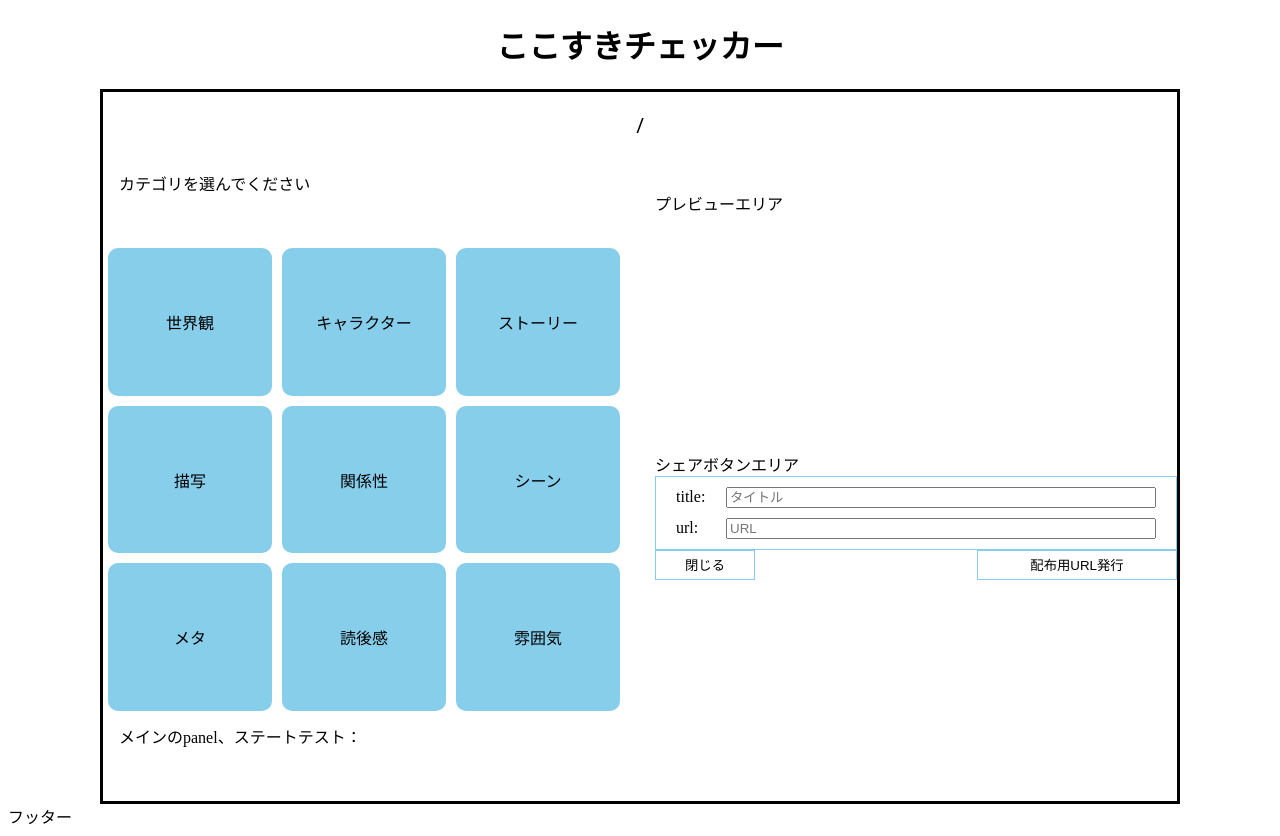
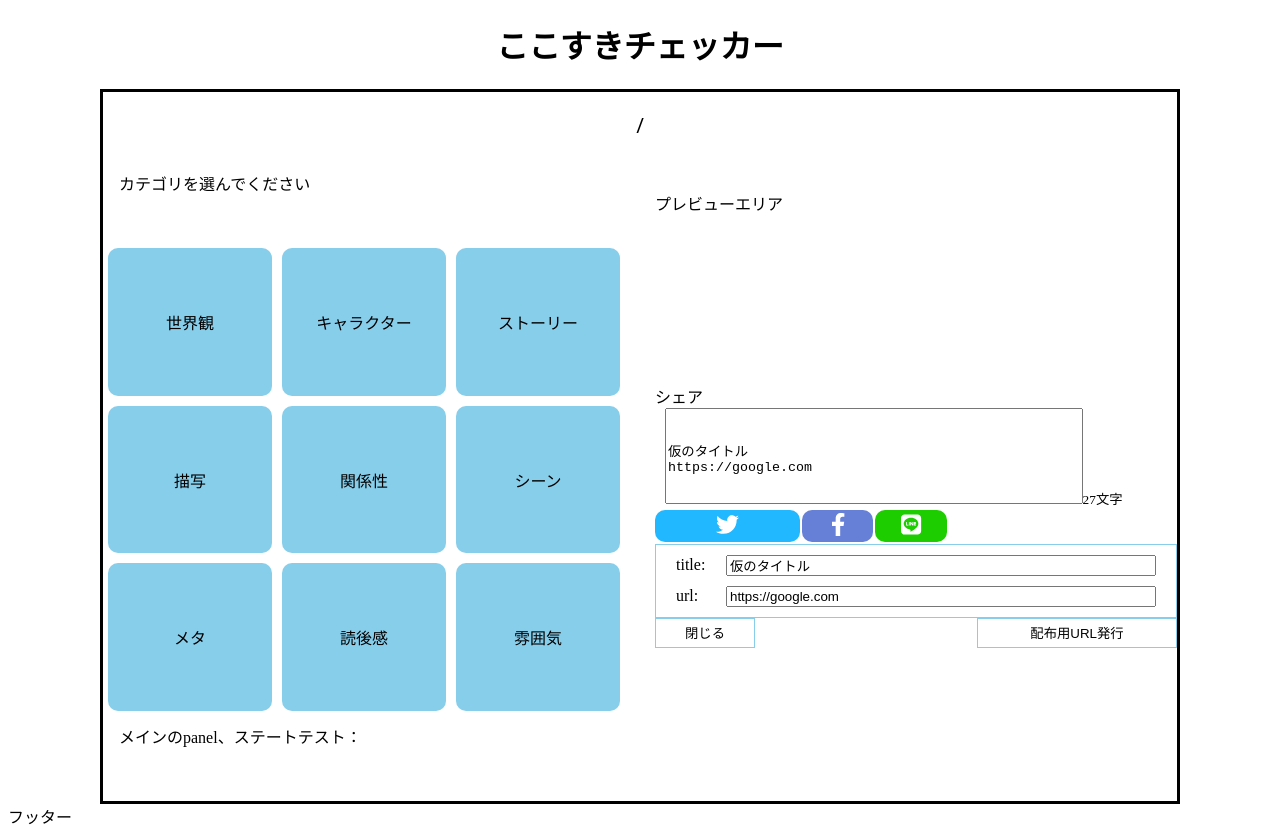
Before and after one commit to ruto-txt/kokosuki, a Next.js app: page / in a window 1280 px wide. Both pictures are taken after a click on the button "Ξ 情報入力". Built offline with nearby package versions, Linux system fonts and the light colour scheme.

Commit message:
シェアボタンの実装！ 次はレスポンシブデザインの徹底ですね

```diff
--- a/components/forms.js
+++ b/components/forms.js
@@ -1,5 +1,4 @@
 import React,{useState, useMemo, useCallback} from 'react'
-import {useRouter} from 'next/router'
 import Modal from 'react-modal'
 
 const customStyle={
@@ -18,28 +17,30 @@ const customStyle={
 Modal.setAppElement('#__next');
 
 const Forms=(props)=>{
-    const [isOpen, setIsOpen] = useState(()=>{
-        if(props.title||props.url){return true;}
-        return false;
-    });
-    const [title,setTitle]=useState(props.title)
-    const [url,setUrl]=useState(props.url)
-    const router = useRouter();
+    const [isOpen, setIsOpen] = useState(props.querycheck);
     const [modalIsOpen,setModalIsOpen]=useState(false);
 
     const ModalContent =useCallback(()=>{
-        const [areatext,setAreaText]=useState(title + url + "で草");
+        const obj = generateURLObj(props.title,props.url)
+
+        const writeToClipboard = useCallback((target)=>{
+            var textarea = document.getElementById(target);
+            textarea.select();// 文字をすべて選択
+            document.execCommand("copy");// コピー
+
+            alert(`コピーしました\n${textarea.textContent}`)
+        })
 
         return (<>
             <h1 className="modal-title">配布用URL発行</h1>
-        <p className="modal-title">URLなどが入力されたページへの<br className="mb-br"/>リンクアドレスを発行できます</p>
+            <p className="modal-title">タイトルURL入力済みページへの<br className="mb-br"/>リンクアドレスを発行できます</p>
             <div className="modal-grid">
-            <label>発行URL</label><button>コピー</button>
-            <textarea id="textURL" readOnly value={areatext}></textarea>
+                <label>発行URL</label><button onClick={()=>writeToClipboard("textURL")}>コピー</button>
+                <textarea id="textURL" readOnly value={obj.encUrl}></textarea>
             </div><hr/>
             <div className="modal-grid">
-            <label>HTMLタグ</label><button>コピー</button>
-            <textarea id="textHtml" readOnly value={areatext}></textarea>
+                <label>HTMLタグ</label><button onClick={()=>writeToClipboard("textHtml")}>コピー</button>
+                <textarea id="textHtml" readOnly value={obj.htmltag}></textarea>
             </div>
             <style jsx>{`
                 .modal-title{
@@ -62,6 +63,7 @@ const Forms=(props)=>{
                     width:100%;
                     height:3rem;
                     grid-column:1/span 3;
+                    resize:none;
                 }
                 @media (min-width: 641px){
                     .mb-br{
@@ -69,17 +71,26 @@ const Forms=(props)=>{
                     }
                 }
             `}</style>
-        </>)})
+        </>)
+        }
+    )
+
+    const generateURLObj=useCallback((title,url)=>{
+//仮のもの！！
+const encUrl = `${window.location}?title=${encodeURIComponent(title)}&url=${encodeURIComponent(url)}`;
+        const htmltag = `<a href=${encUrl}>${title}</a>`
+        return {encUrl,htmltag}
+    })
 
     return (<>
         <div key="form" className={isOpen?"grid-container":"grid-container is-hidden"}>
         <label htmlFor="title">title:</label>
-        <input type="text" id="title" key="title" placeholder="タイトル" value={title}
-            onChange={e=>setTitle(e.target.value)}/>
+        <input type="text" id="title" key="title" placeholder="タイトル" value={props.title}
+            onChange={e=>props.funcUpdateTitle(e.target.value)}/>
 
         <label htmlFor="url">url:</label>
-        <input type="url" id="url" key="url" placeholder="URL" value={url}
-            onChange={e=>setUrl(e.target.value)}/>
+        <input type="url" id="url" key="url" placeholder="URL" value={props.url}
+            onChange={e=>props.funcUpdateUrl(e.target.value)}/>
         </div>
         <div className="grid-button-wrapper">
             <button type="button" className="button" onClick={()=>setIsOpen(!isOpen)}>{isOpen?"閉じる":"Ξ　情報入力"}</button>
@@ -91,8 +102,9 @@ const Forms=(props)=>{
             onRequestClose={()=>{setModalIsOpen(!modalIsOpen)}}
             style={customStyle}
             contentLabel="generateURL modal">
-            <ModalContent title={title} url={url}/>
+            <ModalContent/>
         </Modal>
+
         <style jsx>{`
             .grid-container{
                 display:grid;
--- a/package.json
+++ b/package.json
@@ -8,10 +8,16 @@
     "start": "next start"
   },
   "dependencies": {
+    "@fortawesome/fontawesome-svg-core": "^1.2.30",
+    "@fortawesome/free-brands-svg-icons": "^5.14.0",
+    "@fortawesome/react-fontawesome": "^0.1.11",
     "next": "9.4.4",
     "react": "16.13.1",
     "react-dom": "16.13.1",
     "react-modal": "^3.11.2",
     "react-responsive": "^8.1.0"
+  },
+  "devDependencies": {
+    "@zeit/next-css": "^1.0.1"
   }
 }
--- a/pages/_app.js
+++ b/pages/_app.js
@@ -1,4 +1,7 @@
 import '../styles/global.css'
+import { config } from '@fortawesome/fontawesome-svg-core'
+import '@fortawesome/fontawesome-svg-core/styles.css' // Import the CSS
+config.autoAddCss = false // Tell Font Awesome to skip adding the CSS automatically since it's being imported above
 
 export default function App({ Component, pageProps }) {
     return <Component {...pageProps} />
--- a/pages/index.js
+++ b/pages/index.js
@@ -1,11 +1,13 @@
 import Head from 'next/head'
-import Link from 'next/link'
-import Layout from '../components/layout'
 import Forms from '../components/forms.js'
 import Panels from '../components/panels.js'
 import React,{useState, useMemo,useCallback, useContext} from 'react'
 // import PanelsState from '../components/panels-state.js'
 import Preview from '../components/preview.js';
+import { FontAwesomeIcon } from '@fortawesome/react-fontawesome'
+import { faTwitter,faLine,faFacebookF } from '@fortawesome/free-brands-svg-icons'
+
+
 
 export async function getServerSideProps({query}){
     return{
@@ -14,14 +16,12 @@ export async function getServerSideProps({query}){
 }
 
 export default function Home({query}){
-    const [history, sethistory] = useState([]);
+    const [history,sethistory] = useState([]);
     const [current,setcurrent]=useState([null,null])
 
-    const inputUrl = query.url?decodeURIComponent(query.url):""
-    const inputTitle =query.title?decodeURIComponent(query.title):""
 
-const object={
-    1:{'label':"世界観",'explanatory':"物語の舞台や背景が印象的だったときに。\n重要アイテムなども含まれます",
+    const object={
+        1:{'label':"世界観",'explanatory':"物語の舞台や背景が印象的だったときに。\n重要アイテムなども含まれます",
         'children':{
             //親番号
             2:{'label':"舞台",'phrase':"[1]が魅力的な[0]",'explanatory':"魅力的な世界だった"},
@@ -36,7 +36,7 @@ const object={
     },
     2:{'label':"キャラクター",'explanatory':"誰か特定の登場人物に対する感想",
         'children':{
-            1:{'label':"親近感",'phrase':"[1]のある[1]",'explanatory':"他人事に思えないキャラがいる、普通の人が頑張っている姿が魅力的だった"},
+            1:{'label':"親近感",'phrase':"[1]のある[0]",'explanatory':"他人事に思えないキャラがいる、普通の人が頑張っている姿が魅力的だった"},
             //親番号
             3:{'label':"憧れる",'phrase':"[1][0]",'explanatory':"かっこいい、存在感の輝くキャラクターがいた"},
             4:{'label':"かわいい",'phrase':"[1][0]",'explanatory':"理屈じゃない。kawaiiは世界を制する。"},
@@ -201,6 +201,99 @@ const object={
         // return category.label + "の" + item.label
     })
 
+    const [URL,setUrl]=useState(()=>query.url?query.url:"https://google.com");
+    const [title,setTitle]=useState(()=>query.title?query.title:"仮のタイトル")
+    const propsForInputs={
+        funcUpdateUrl:(arg)=>setUrl(arg),
+        funcUpdateTitle:(arg)=>setTitle(arg),
+        funcCopy:(arg)=>writeToClipboard(arg),
+        title:title,
+        url:URL
+    }
+
+    const writeToClipboard = useCallback((target)=>{
+        var textarea = document.getElementById(target);
+        textarea.select();// 文字をすべて選択
+        document.execCommand("copy");// コピー
+
+        alert(`コピーしました\n\n\"${textarea.textContent}\"`)
+    })
+
+    const Shares=useCallback(()=>{
+        const _URL = useMemo(()=>encodeURIComponent(URL))
+        const tmp = history.map(arg=>inquiryText(arg)).join("\n");
+        const pretext =`${tmp}\n\n${title}\n${URL}`
+        const text = encodeURIComponent(pretext)
+
+        return (<>
+            <textarea id="pretext" readOnly value={pretext} onClick={()=>writeToClipboard("pretext")}/><small>{pretext.length}文字</small>
+            <div className="grid-wrapper">
+                <a id="tweetbutton" href={`https://twitter.com/share?url=${_URL}&text=${text}`} target="_blank"
+                    className="btn-social-square tw"><FontAwesomeIcon icon={faTwitter}/></a>
+                <a href={`https://www.facebook.com/share.php?u=${_URL}`} target="_blank"
+                    className="btn-social-square fb"><FontAwesomeIcon icon={faFacebookF}/></a>
+                <a href={`https://social-plugins.line.me/lineit/share?url=${_URL}`} target="_blank"
+                    className="btn-social-square ln"><FontAwesomeIcon icon={faLine}/></a>
+                {history.length!=0?<div className="btn-social-square btn" onClick={()=>{
+                    var textField = document.createElement('textarea')
+                    textField.innerText=`${tmp}`
+                    document.body.appendChild(textField)
+                    textField.select()
+                    document.execCommand('copy')
+                    textField.remove()
+                    alert(`コピーしました\n\n\"${tmp}\"`)
+                }}>コピー</div>:<div>{/** 空要素 */}</div>}
+            </div>
+            <style jsx>{`
+                #pretext{
+                    margin-left:10px;
+                    width:80%;
+                    height:6rem;
+                    resize:none;
+                }
+                .grid-wrapper{
+                    display:grid;
+                    max-width:70%;
+                    gap:2px;
+                    grid-template-columns:repeat(5,1fr);
+                    justify-items: center;
+                }
+                .btn-social-square {
+                    display: inline-block;
+                    text-decoration: none;
+                    margin:2px;
+                    width:100%;
+                    height: 2rem;
+                    line-height: 2rem;
+                    font-size: 23px;
+                    color:white;
+                    border-radius: 10px;
+                    text-align: center;
+                    overflow: hidden;
+                    transition: .3s;
+                }
+                .btn{
+                    font-size:16px;
+                    font-weight:bold;
+                    background: gray;
+                    cursor:pointer;
+                }
+                .btn-social-square:hover {
+                    -webkit-transform: scale(1.1);
+                    transform: scale(1.1);
+                }
+                .tw {
+                    background: #22b8ff;
+                    grid-column:1/span 2;
+                }
+                .fb {
+                    background: #6680d8;
+                }
+                .ln{
+                    background: #1dcd00;
+                }
+                `}</style>
+        </>)},[URL,title,history])
 
     return (
         <>
@@ -219,13 +312,16 @@ const object={
                 funcSwap={(index)=>swapStateArr(history,index)} funcDel={index=>deleteStateArr(history,index)}>
                 </Preview>}
             </section>
+
             <section className="panels">
                 <Panels selected={current} objects={object}
                 onClick={(input,state)=>handleSetSelectState(input,state)}>メインのpanel</Panels>
             </section>
+
             <section className="share">
-                <div>シェアボタンエリア</div>
-                <Forms url={inputUrl} title={inputTitle}/>
+                <div>シェア</div>
+                <Shares/>
+                <Forms querycheck={query.url&&query.title?true:false} {...propsForInputs}/>
                 {/* <Link href="/damii"><a>＞ダミーリンク＜</a></Link> */}
             </section>
         </main>
```
Also changed, not shown: components/preview.js (+4 -5 lines), 1 other file (tests, documents, lock files or other folders). Lines whose indentation alone changed are shown as unchanged.
